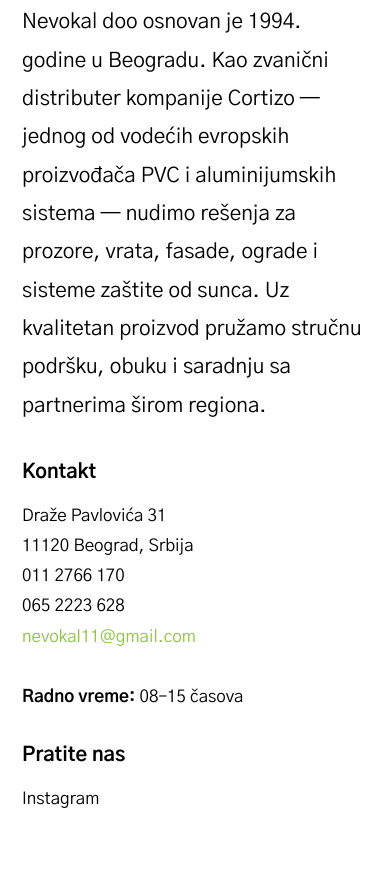
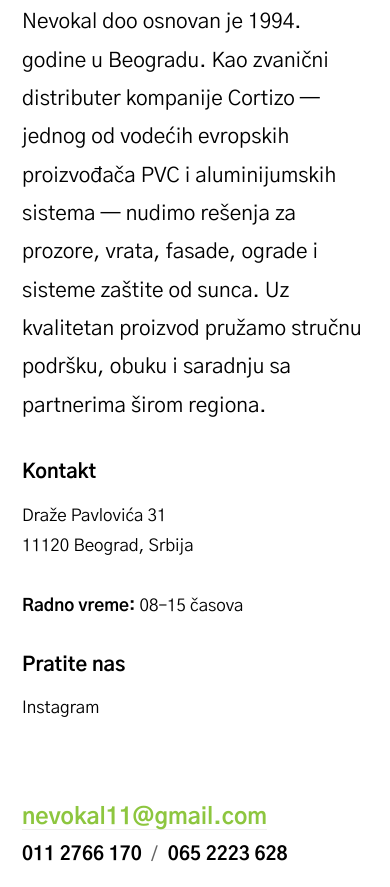
Before and after one commit to Podmorski/Nevokal-coming-soon-page, a plain HTML site: page index.html in a window 390 px wide. Shown: the part 1098-1985 px from the top of the page. Drawn offline with Linux system fonts and the light colour scheme.

Commit message:
Restructure contact block to template layout: address-only + big green email + styled phones

```diff
--- a/index.html
+++ b/index.html
@@ -145,10 +145,7 @@
 
                                         <p>
                                         Draže Pavlovića 31<br>
-                                        11120 Beograd, Srbija<br>
-                                        011 2766 170<br>
-                                        065 2223 628<br>
-                                        <a href="mailto:nevokal11@gmail.com">nevokal11@gmail.com</a>
+                                        11120 Beograd, Srbija
                                         </p>
 
                                         <p>
@@ -166,6 +163,14 @@
 
                                     </div>
                                 </div>
+
+                                <p class="tab-content__item-bottom">
+                                    <a href="mailto:nevokal11@gmail.com" class="contact-email">nevokal11@gmail.com</a>
+                                    <span class="contact-number">
+                                        <a href="tel:0112766170">011 2766 170</a>
+                                        <a href="tel:0652223628">065 2223 628</a>
+                                    </span>
+                                </p>
 
                             </div>
                         </div>
```
